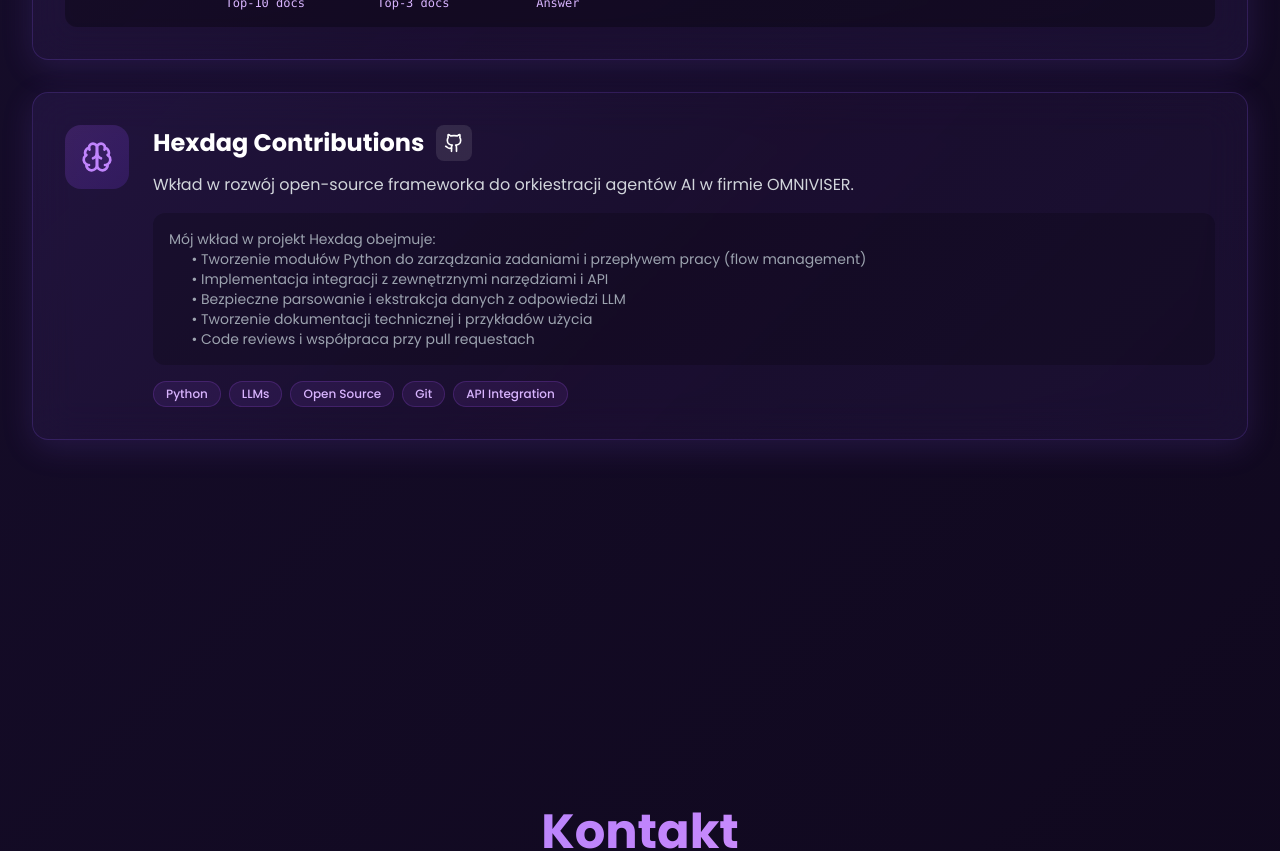
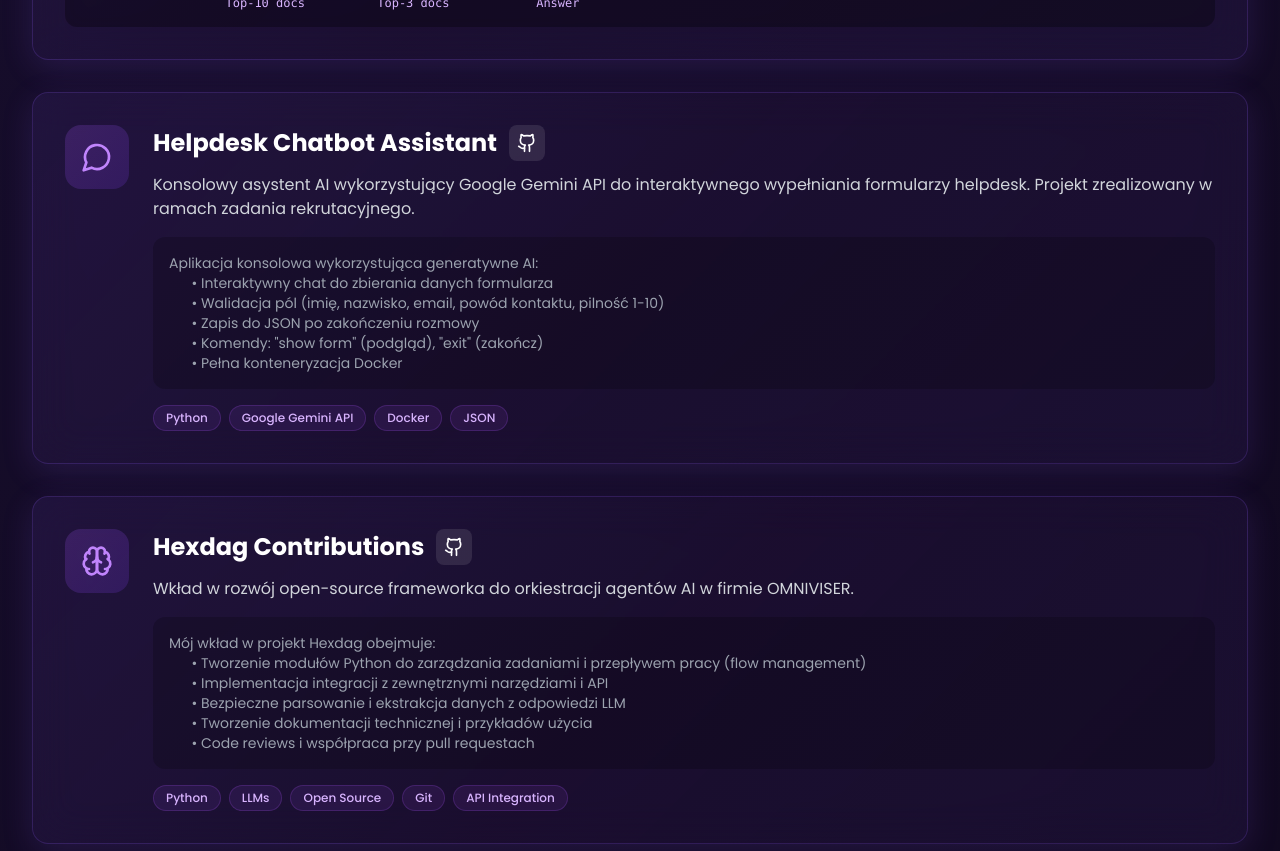
Before and after one commit to Wojz12/My_www, a Next.js app: page / in a window 1280 px wide. Shown: the part 7520-8371 px from the top of the page. Built offline with nearby package versions, Linux system fonts and the light colour scheme.

Commit message:
feat: Add Helpdesk Chatbot Assistant project

```diff
--- a/src/components/sections/Projects.tsx
+++ b/src/components/sections/Projects.tsx
@@ -3,7 +3,7 @@
 import { motion } from 'framer-motion'
 import { useInView } from 'framer-motion'
 import { useRef } from 'react'
-import { Github, Database, Brain } from 'lucide-react'
+import { Github, Database, Brain, MessageCircle } from 'lucide-react'
 
 const projects = [
   {
@@ -18,6 +18,22 @@
     icon: Database,
     technologies: ['Python', 'Transformers', 'BM25', 'CrossEncoder', 'TinyLlama', 'HuggingFace'],
     githubUrl: 'https://github.com/Wojz12/RAG_LLM_project',
+    featured: true,
+  },
+  {
+    title: 'Helpdesk Chatbot Assistant',
+    description: 'Konsolowy asystent AI wykorzystujący Google Gemini API do interaktywnego wypełniania formularzy helpdesk. Projekt zrealizowany w ramach zadania rekrutacyjnego.',
+    longDescription: `
+      Aplikacja konsolowa wykorzystująca generatywne AI:
+      • Interaktywny chat do zbierania danych formularza
+      • Walidacja pól (imię, nazwisko, email, powód kontaktu, pilność 1-10)
+      • Zapis do JSON po zakończeniu rozmowy
+      • Komendy: "show form" (podgląd), "exit" (zakończ)
+      • Pełna konteneryzacja Docker
+    `,
+    icon: MessageCircle,
+    technologies: ['Python', 'Google Gemini API', 'Docker', 'JSON'],
+    githubUrl: 'https://github.com/Wojz12/AssigmentProject2025ApiLLM',
     featured: true,
   },
   {
```
